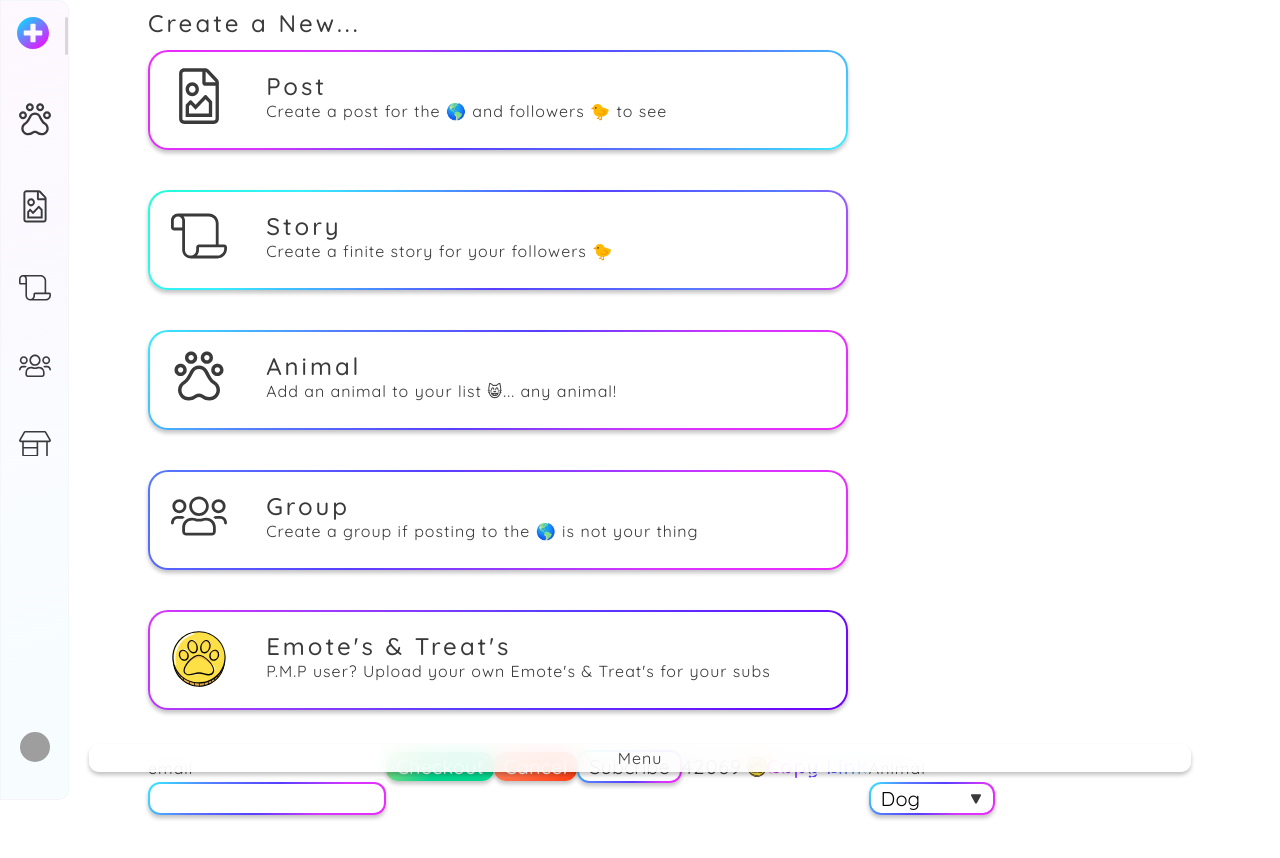
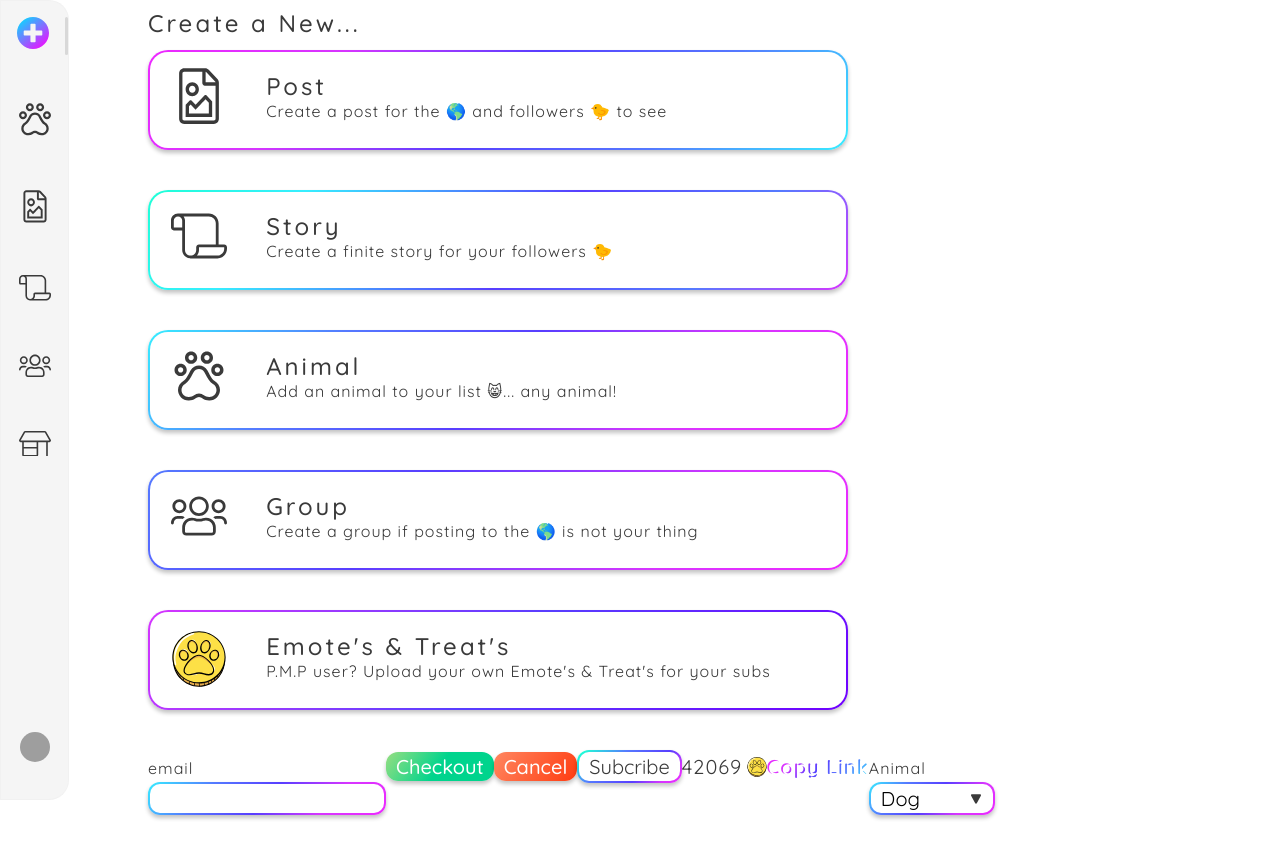
Before and after one commit to Petmatcherapp/petmatcher-pwa, a Next.js app: page /create in a window 1280 px wide. Shown: the top 858 px of the page. Built offline with nearby package versions, Linux system fonts and the light colour scheme; grey boxes are pictures that could not be loaded.

Commit message:
menu label <small> -> <p>

```diff
--- a/Components/Nav/MobileNav.js
+++ b/Components/Nav/MobileNav.js
@@ -31,7 +31,7 @@ function MobileNav({ OptionComponent, activeRoute }) {
         <>
             <div id={`${styles.menuBarContainer}`} className="display-flex-row justify-center width-100">
                 <div onClick={handleMobileNavClick} id={`${styles.menuBar}`} className="border-radius-10 text-align-center clickable-shadow">
-                    <small>Menu</small>
+                    <p className="margin-0">{openMenu ? "Close" : "Menu"}</p>
                 </div>
             </div>
             <div className={`${styles.mobileNav} ${dynamicClasses} width-100`}>
--- a/styles/components/nav/DesktopNav.module.css
+++ b/styles/components/nav/DesktopNav.module.css
@@ -5,17 +5,12 @@
   left: 0;
   height: 100vh;
   border: 1px solid #ededed62;
-  border-bottom-right-radius: 10px;
-  border-top-right-radius: 10px;
-  background: rgb(252, 239, 255);
-  background: linear-gradient(
-    163deg,
-    rgba(252, 239, 255, 0.45281862745098034) 0%,
-    rgba(237, 250, 255, 0.4472163865546218) 85%
-  );
-  z-index: 10;
-  backdrop-filter: blur(4px);
-  -webkit-backdrop-filter: blur(4px);
+  border-bottom-right-radius: 20px;
+  border-top-right-radius: 20px;
+  backdrop-filter: blur(13px);
+  -webkit-backdrop-filter: blur(13px);
+  background: rgba(245, 245, 245, 0.924);
+  z-index: 9;
   padding: 1em 0 0.5em 0;
 }
 
--- a/styles/components/nav/MobileNav.module.css
+++ b/styles/components/nav/MobileNav.module.css
@@ -1,15 +1,16 @@
 .mobileNav {
   position: fixed;
-  border-top-right-radius: 40px;
-  border-top-left-radius: 40px;
+  border-top-right-radius: 45px;
+  border-top-left-radius: 45px;
   backdrop-filter: blur(13px);
   -webkit-backdrop-filter: blur(13px);
-  background: rgba(218, 218, 218, 0.774);
+  border: 1px solid #ededed62;
+  background: rgba(245, 245, 245, 0.924);
   z-index: 9;
   transition: transform 0.35s ease-in-out;
   height: auto;
   bottom: 0;
-  padding: 1em 0.25em 5em 0.25em;
+  padding: 1.5em 0.75em 5em 0.75em;
 }
 
 #menuBarContainer {
@@ -37,7 +38,8 @@
 }
 
 @media screen and (min-width: 768px) {
-  .mobileNav {
+  .mobileNav,
+  #menuBarContainer {
     display: none;
   }
 }
```
